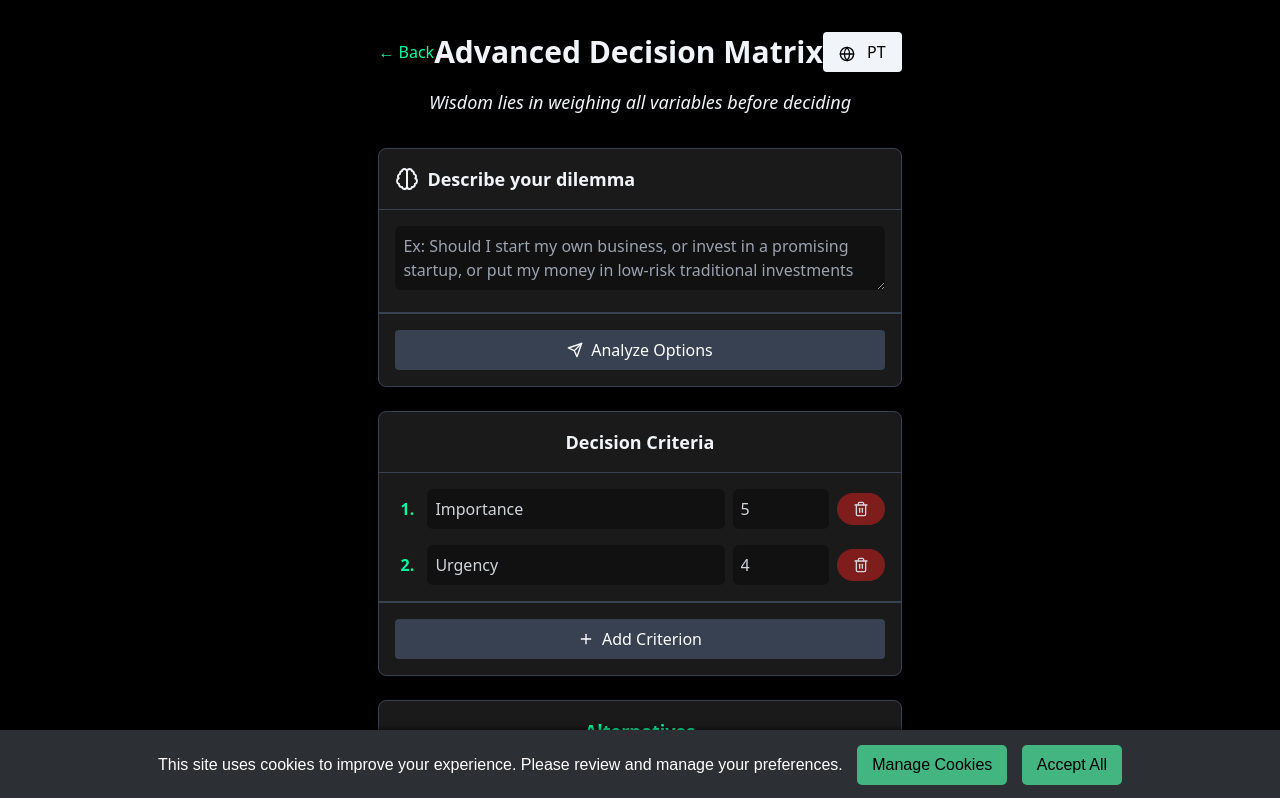
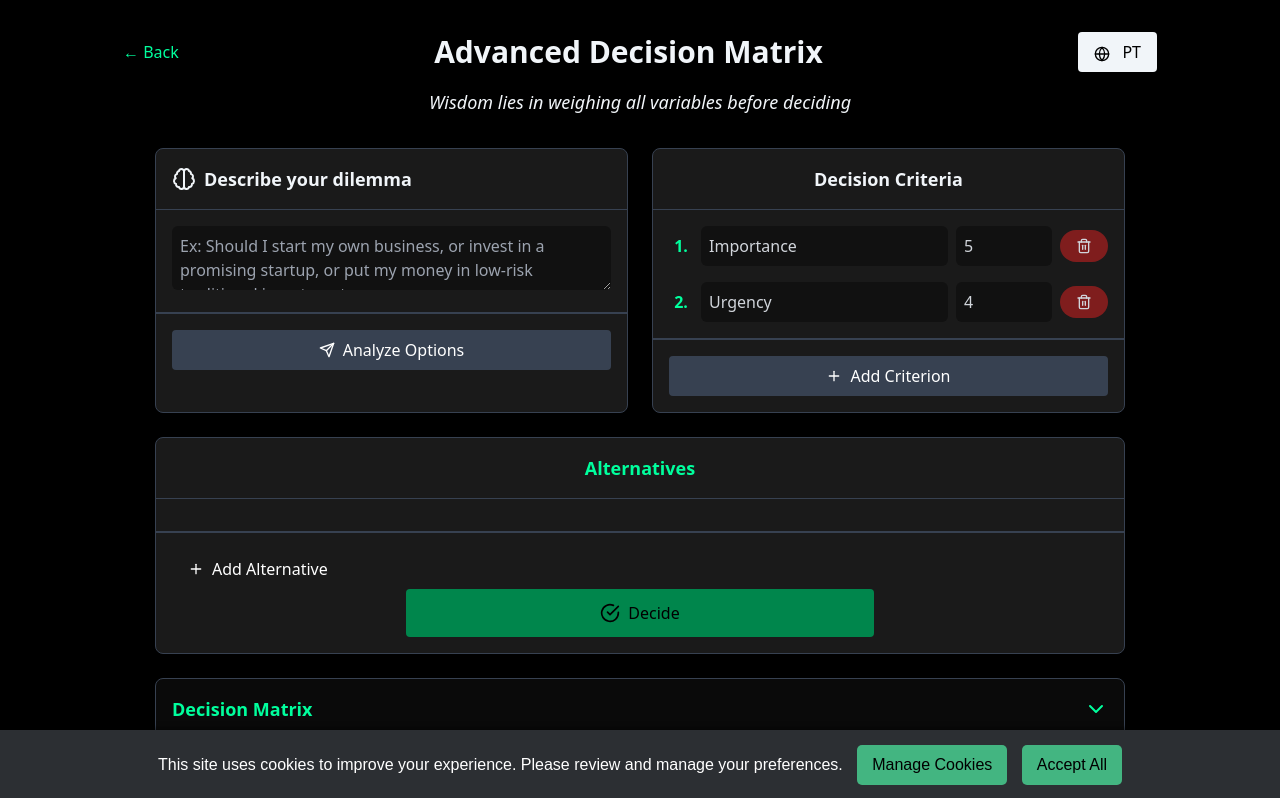
Before and after one commit to beloureiro/NS3, a React (Create React App) app: page /NS3/decision-helper in a window 1280 px wide. Shown: the top 798 px of the page. Built offline with nearby package versions, Linux system fonts and the light colour scheme.

Commit message:
Adjusted DecisionHelper component structure, and improved element width for better screen visualization

```diff
--- a/src/app/App.js
+++ b/src/app/App.js
@@ -42,7 +42,7 @@ function AppContent() {
           setShowTools={setShowTools}
           t={t}
           logo={logo}
-          setLanguage={setLanguage} // Passa a função setLanguage para o componente AppRoutes
+          setLanguage={setLanguage}
         />
 
         {/* Componente de rodapé */}
--- a/src/app/routes.js
+++ b/src/app/routes.js
@@ -1,7 +1,6 @@
 import React from 'react';
-import { Route, Routes } from 'react-router-dom';
-// import { useLocation } from 'react-router-dom';
-import { Mail, Phone, Linkedin, MessageCircle } from 'lucide-react';
+import { Route, Routes, useLocation } from 'react-router-dom';
+import { Mail, Phone, Linkedin, MessageCircle, Wrench } from 'lucide-react';
 import DynamicExpertiseDashboard from '../AppComponents/DynamicExpertiseDashboard';
 import QuickTools from '../AppComponents/QuickTools';
 import ErrorPage from '../AppComponents/ErrorPage';
@@ -22,7 +21,7 @@ function Header({ title }) {
 }
 
 const AppRoutes = ({ language, showTools, setShowTools, t, logo, setLanguage }) => {
-  // const location = useLocation();
+  const location = useLocation();
 
   return (
     <Routes>
@@ -48,7 +47,6 @@ const AppRoutes = ({ language, showTools, setShowTools, t, logo, setLanguage })
 
           <DynamicExpertiseDashboard language={language} />
 
-          {/* Commenting out the Quick Tools button temporarily
           {location.pathname === "/" && (
             <div className="mt-2 mb-2 text-center">
               <button
@@ -60,7 +58,6 @@ const AppRoutes = ({ language, showTools, setShowTools, t, logo, setLanguage })
               </button>
             </div>
           )}
-          */}
 
           {showTools && <QuickTools language={language} />}
 
--- a/src/tools/DecisionMatrix/DecisionMatrix.js
+++ b/src/tools/DecisionMatrix/DecisionMatrix.js
@@ -1,28 +1,15 @@
 import React, { useState } from 'react';
-// Importa o React e o hook useState para gerenciar estados locais.
-
 import { Link } from 'react-router-dom';
-// Importa o componente Link do React Router para navegação entre páginas.
-
 import { Globe, Brain, ChevronDown, Plus, Trash2, Send, CheckCircle } from 'lucide-react';
-// Importa ícones da biblioteca Lucide para usar no layout do componente.
-
 import {
   Button, Input, Textarea, Card, CardHeader, CardContent, CardFooter, CardTitle,
   Alert, AlertTitle, AlertDescription, DisclaimerModal
 } from './HelperComponents';
-// Importa vários componentes de UI criados em HelperComponents.js.
-
 import { calculateWeightedScores, ImprovedScatterChart } from './DecisionLogic';
-// Importa funções e componentes de lógica de decisão e gráficos.
-
 import { translations } from './translation';
-// Importa o objeto de traduções para suportar múltiplos idiomas.
 
 const DecisionHelper = () => {
-  // Componente principal para o helper de decisão.
-
-  // Definição dos estados locais do componente
+  // Estados do componente (mantidos sem alterações)
   const [alternatives, setAlternatives] = useState([]);
   const [decision, setDecision] = useState(null);
   const [userInput, setUserInput] = useState('');
@@ -34,26 +21,22 @@ const DecisionHelper = () => {
   const [language, setLanguage] = useState('en');
   const [isDisclaimerOpen, setIsDisclaimerOpen] = useState(false);
 
-  // Obtém as traduções baseadas no idioma atual
   const t = translations[language];
 
-  // Alterna o idioma entre inglês e português
+  // Funções do componente (mantidas sem alterações)
   const toggleLanguage = () => {
     setLanguage(lang => lang === 'en' ? 'pt' : 'en');
   };
 
-  // Adiciona uma nova alternativa com pontuações zeradas
   const addAlternative = () => {
     setAlternatives([...alternatives, { name: '', scores: criteria.map(() => 0) }]);
   };
 
-  // Remove uma alternativa pelo índice
   const removeAlternative = (index) => {
     const newAlternatives = alternatives.filter((_, i) => i !== index);
     setAlternatives(newAlternatives);
   };
 
-  // Atualiza o nome ou a pontuação de uma alternativa específica
   const updateAlternative = (index, field, value) => {
     const newAlternatives = [...alternatives];
     if (field === 'name') {
@@ -64,19 +47,16 @@ const DecisionHelper = () => {
     setAlternatives(newAlternatives);
   };
 
-  // Adiciona um novo critério com peso padrão
   const addCriterion = () => {
     setCriteria([...criteria, { name: '', weight: 3 }]);
   };
 
-  // Atualiza o nome ou peso de um critério específico
   const updateCriterion = (index, field, value) => {
     const newCriteria = [...criteria];
     newCriteria[index][field] = field === 'weight' ? parseFloat(value) : value;
     setCriteria(newCriteria);
   };
 
-  // Remove um critério e ajusta as alternativas correspondentes
   const removeCriterion = (index) => {
     const newCriteria = criteria.filter((_, i) => i !== index);
     setCriteria(newCriteria);
@@ -86,7 +66,6 @@ const DecisionHelper = () => {
     })));
   };
 
-  // Calcula a decisão baseada nas alternativas e critérios fornecidos
   const makeDecision = () => {
     if (alternatives.length < 2) {
       setDecision(t.addTwoAlternatives);
@@ -101,7 +80,6 @@ const DecisionHelper = () => {
     setDecision(t.bestAlternative.replace('{name}', bestAlternative.name).replace('{score}', bestAlternative.score.toFixed(2)));
   };
 
-  // Processa a entrada do usuário para sugerir alternativas e critérios
   const processUserInput = () => {
     const words = userInput.toLowerCase().split(/\s+/);
     const extractedAlternatives = [];
@@ -126,7 +104,6 @@ const DecisionHelper = () => {
     suggestCriteria(words);
   };
 
-  // Sugere critérios baseados em palavras-chave comuns na entrada do usuário
   const suggestCriteria = (words) => {
     const commonCriteria = ['cost', 'time', 'quality', 'risk', 'benefit', 'impact', 'viability', 'durability', 'satisfaction', 'innovation',
                             'custo', 'tempo', 'qualidade', 'risco', 'benefício', 'impacto', 'viabilidade', 'durabilidade', 'satisfação', 'inovação'];
@@ -137,32 +114,36 @@ const DecisionHelper = () => {
     }
   };
 
-  // Abre o modal de isenção de responsabilidade antes de tomar a decisão
   const handleDecideClick = () => {
     setIsDisclaimerOpen(true);
   };
 
-  // Confirma a decisão após a aceitação do modal
   const handleDisclaimerConfirm = () => {
     setIsDisclaimerOpen(false);
     makeDecision();
   };
 
   return (
+    // Container principal com largura total e estilos básicos
     <div className="p-4 min-h-screen bg-black text-gray-300 font-sans antialiased">
       {/* Cabeçalho do componente */}
       <div className="flex justify-between items-center mb-4">
-        <Link to="/" className="text-[#00ff9d] hover:underline">{t.back}</Link> {/* Link traduzido para voltar à página principal */}
-        <h1 className="text-3xl font-bold text-[#f1f5f9]">{t.title}</h1> {/* Título principal com base na tradução */}
+        <Link to="/" className="text-[#00ff9d] hover:underline">{t.back}</Link>
+        <h1 className="text-3xl font-bold text-[#f1f5f9]">{t.title}</h1>
         <Button onClick={toggleLanguage} className="bg-[#f1f5f9] hover:bg-[#00864c] text-black">
           <Globe className="mr-2 h-4 w-4 inline" /> {language === 'en' ? 'PT' : 'EN'}
-        </Button> {/* Botão para alternar entre idiomas */}
+        </Button>
       </div>
-      <div className="max-w-full w-full md:max-w-4xl mx-auto">
-        <p className="text-lg text-[#f1f5f9] italic text-center mb-8">{t.subtitle}</p> {/* Subtítulo traduzido */}
 
+      {/* Container do conteúdo principal - usa largura total com padding responsivo */}
+      <div className="w-full px-4 sm:px-6 lg:px-8">
+        {/* Subtítulo centralizado com largura máxima para melhor legibilidade */}
+        <p className="text-lg text-[#f1f5f9] italic text-center mb-8 max-w-3xl mx-auto">{t.subtitle}</p>
+
+        {/* Grid layout para organizar os cartões em telas maiores */}
+        <div className="grid grid-cols-1 lg:grid-cols-2 gap-6">
           {/* Cartão para descrever o dilema */}
-        <Card className="bg-[#1a1a1a] border-[#333333] shadow-[#00ff9d]/20 mb-6 w-full">
+          <Card className="bg-[#1a1a1a] border-[#333333] shadow-[#00ff9d]/20 mb-6">
             <CardHeader>
               <CardTitle className="text-[#f1f5f9] flex items-center">
                 <Brain className="mr-2" /> {t.describeDilemma}
@@ -188,7 +169,7 @@ const DecisionHelper = () => {
           </Card>
 
           {/* Cartão para adicionar e gerenciar critérios de decisão */}
-        <Card className="bg-[#1a1a1a] border-[#333333] shadow-[#00ff9d]/20 mb-6 w-full">
+          <Card className="bg-[#1a1a1a] border-[#333333] shadow-[#00ff9d]/20 mb-6">
             <CardHeader>
               <CardTitle className="text-[#f1f5f9]">{t.decisionCriteria}</CardTitle>
             </CardHeader>
@@ -230,9 +211,10 @@ const DecisionHelper = () => {
               </Button>
             </CardFooter>
           </Card>
+        </div>
 
-        {/* Cartão para adicionar e gerenciar alternativas */}
-        <Card className="bg-[#1a1a1a] border-[#333333] shadow-[#00864c]/20 mb-6 w-full">
+        {/* Cartão para adicionar e gerenciar alternativas - largura total */}
+        <Card className="bg-[#1a1a1a] border-[#333333] shadow-[#00864c]/20 mb-6">
           <CardHeader>
             <CardTitle className="text-[#00ff9d]">{t.alternatives}</CardTitle>
           </CardHeader>
@@ -255,7 +237,7 @@ const DecisionHelper = () => {
                       <Trash2 className="h-4 w-4" />
                     </Button>
                   </div>
-                  <div className="grid grid-cols-2 gap-4 ml-8">
+                  <div className="grid grid-cols-1 sm:grid-cols-2 md:grid-cols-3 lg:grid-cols-4 gap-4 ml-8">
                     {criteria.map((criterion, critIndex) => (
                       <div key={critIndex} className="flex items-center space-x-2">
                         <span className="text-sm text-gray-400">{criterion.name}:</span>
@@ -289,8 +271,8 @@ const DecisionHelper = () => {
           </CardFooter>
         </Card>
 
-        {/* Cartão que exibe a matriz de decisão em um gráfico */}
-        <Card className="bg-[#0a0a0a] border-[#333333] shadow-[#00ff9d]/20 mb-6 overflow-hidden w-full">
+        {/* Cartão que exibe a matriz de decisão em um gráfico - largura total */}
+        <Card className="bg-[#0a0a0a] border-[#333333] shadow-[#00ff9d]/20 mb-6 overflow-hidden">
           <CardHeader>
             <CardTitle onClick={() => setShowMatrix(!showMatrix)} className="text-[#00ff9d] flex items-center justify-between cursor-pointer">
               {t.decisionMatrix}
```
Lines whose indentation alone changed are shown as unchanged.
